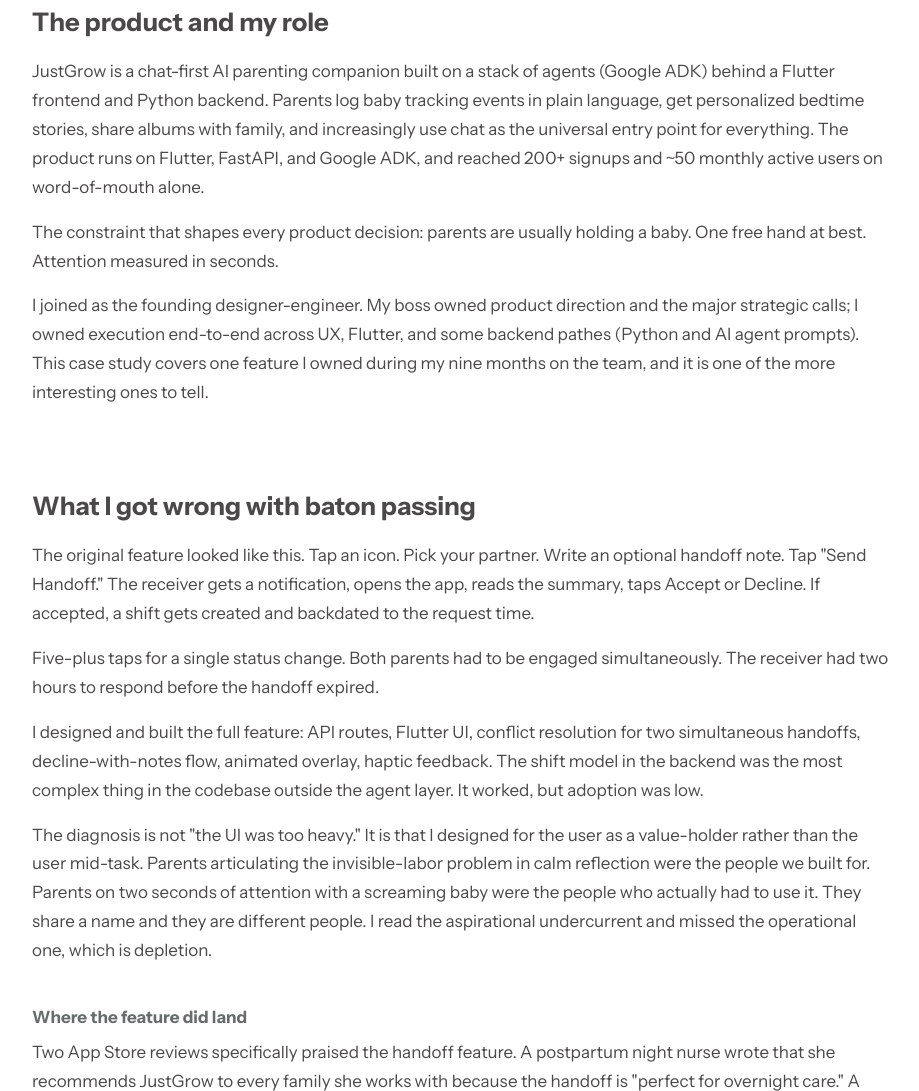
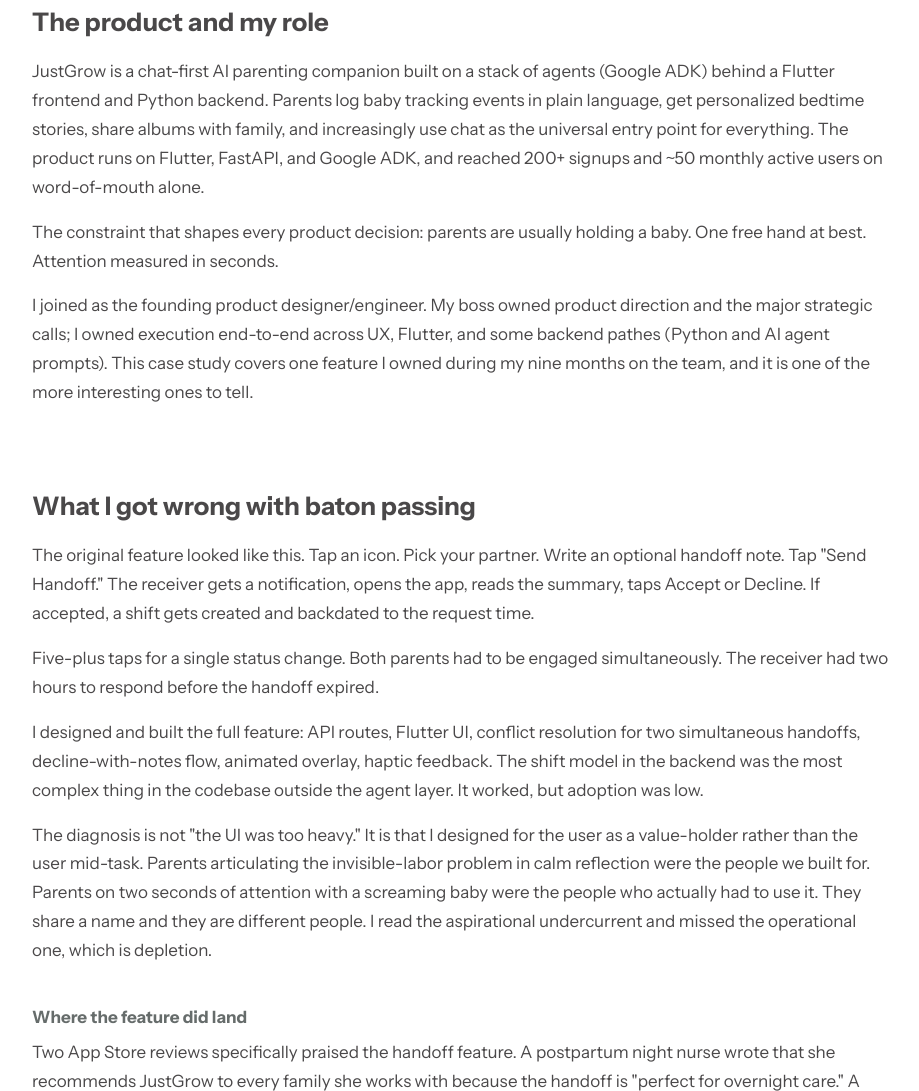
Before and after one commit to jzsun22/jzsun-me, a plain HTML site: page public/justgrow.html in a window 1280 px wide. Shown: the part 936-2027 px from the top of the page, without its empty margins (178-1097 px from the left). Drawn offline with Linux system fonts and the light colour scheme.

Commit message:
Update job title for clarity in case study section

```diff
--- a/public/justgrow.html
+++ b/public/justgrow.html
@@ -471,7 +471,7 @@
       <h2 class="case-study__section-heading">The product and my role</h2>
       <p class="case-study__body">JustGrow is a chat-first AI parenting companion built on a stack of agents (Google ADK) behind a Flutter frontend and Python backend. Parents log baby tracking events in plain language, get personalized bedtime stories, share albums with family, and increasingly use chat as the universal entry point for everything. The product runs on Flutter, FastAPI, and Google ADK, and reached 200+ signups and ~50 monthly active users on word-of-mouth alone.</p>
       <p class="case-study__body">The constraint that shapes every product decision: parents are usually holding a baby. One free hand at best. Attention measured in seconds.</p>
-      <p class="case-study__body">I joined as the founding designer-engineer. My boss owned product direction and the major strategic calls; I owned execution end-to-end across UX, Flutter, and some backend pathes (Python and AI agent prompts). This case study covers one feature I owned during my nine months on the team, and it is one of the more interesting ones to tell. </p>
+      <p class="case-study__body">I joined as the founding product designer/engineer. My boss owned product direction and the major strategic calls; I owned execution end-to-end across UX, Flutter, and some backend pathes (Python and AI agent prompts). This case study covers one feature I owned during my nine months on the team, and it is one of the more interesting ones to tell. </p>
     </section>
 
 
```
